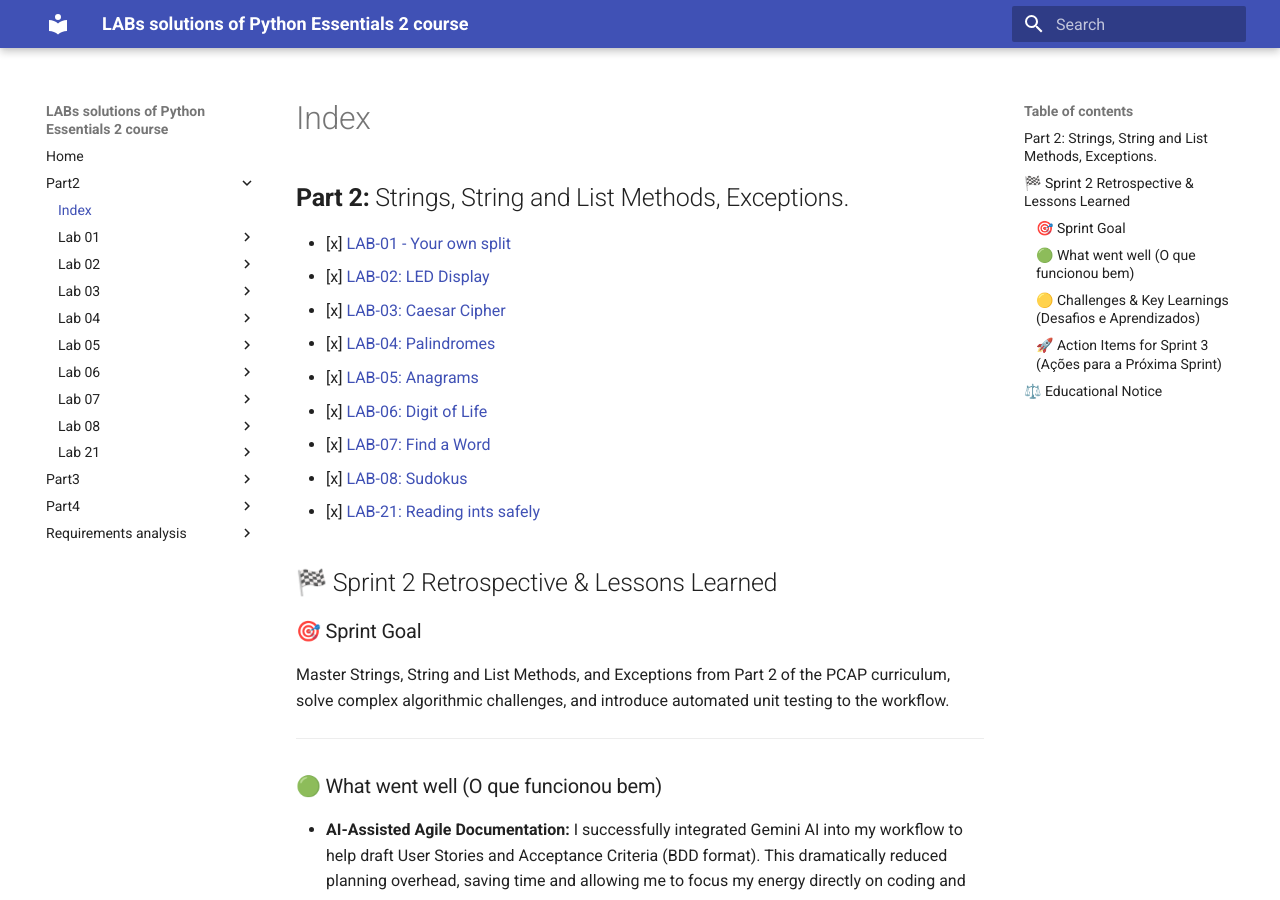
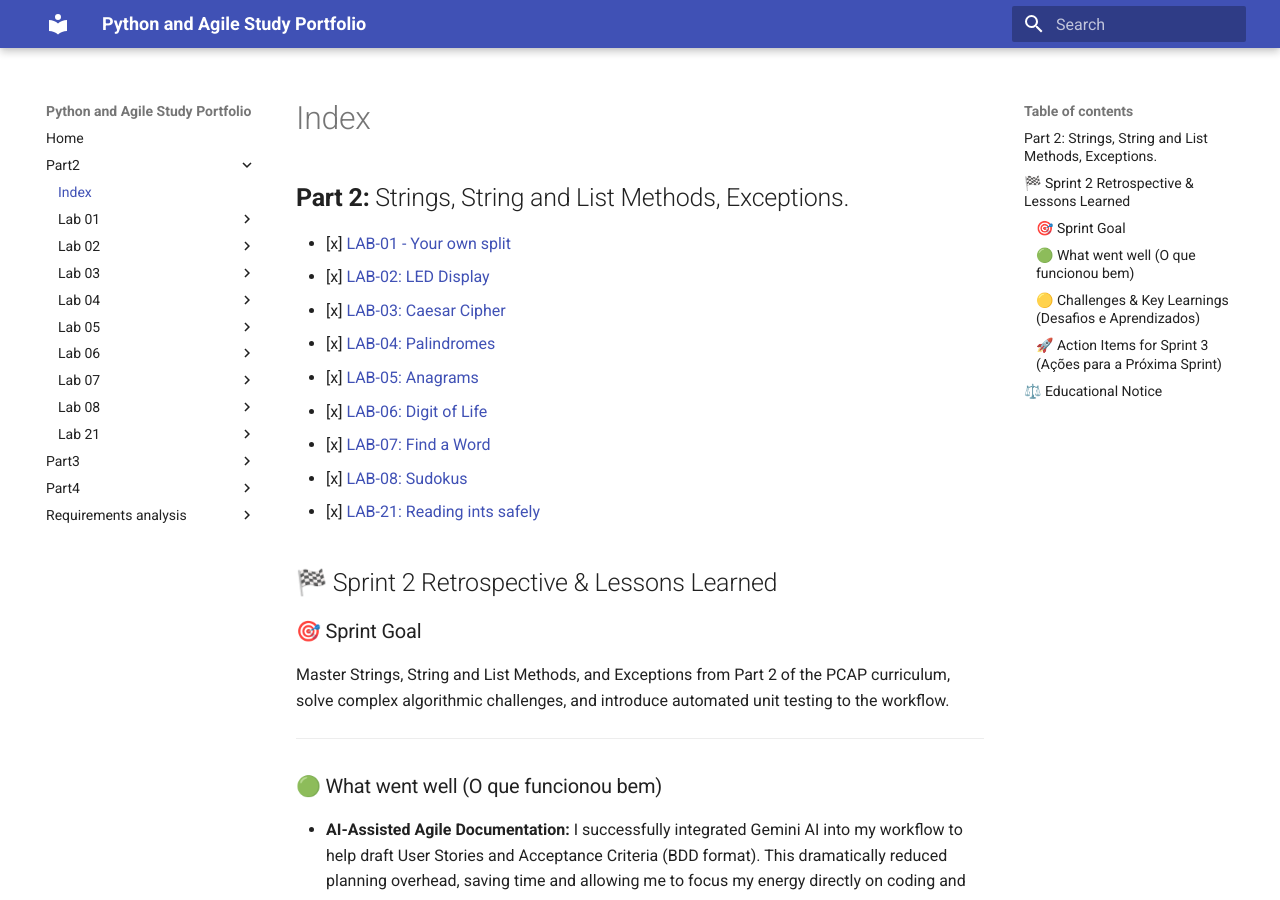
Before and after one commit to anapaula-carmelita/Estudos, an MkDocs documentation site: the page built from python/python-essentials-2/part2/README.md, in a window 1280 px wide and 900 px high. Built offline with MkDocs 1.6.1 and Material for MkDocs 9.7.7, drawn with Linux system fonts in a browser that asks for light colours.

Commit message:
🙏 change site name

```diff
--- a/mkdocs.yml
+++ b/mkdocs.yml
@@ -1,5 +1,5 @@
-site_name: LABs solutions of Python Essentials 2 course
-site_description: Documentation e User Stories.
+site_name: Python and Agile Study Portfolio
+site_description: User Stories and others.
 docs_dir: python/python-essentials-2
 
 theme:
```
